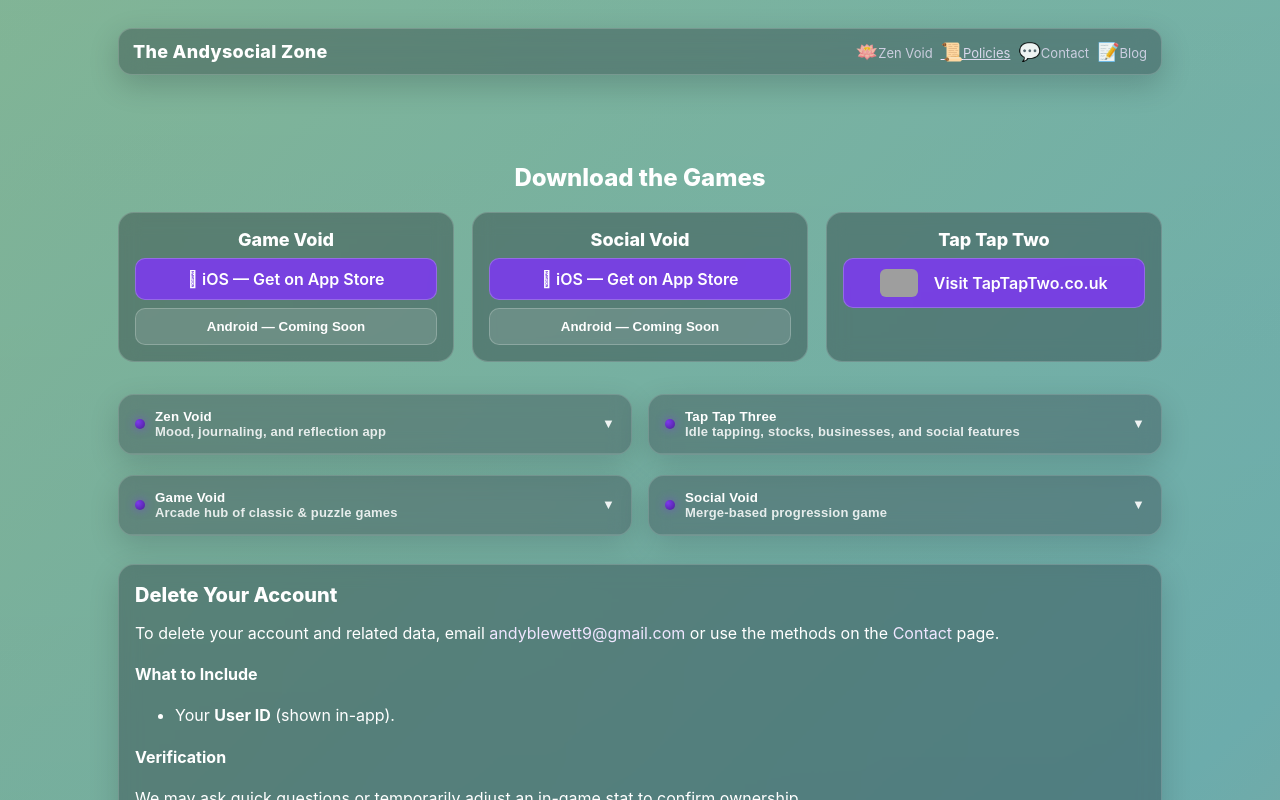
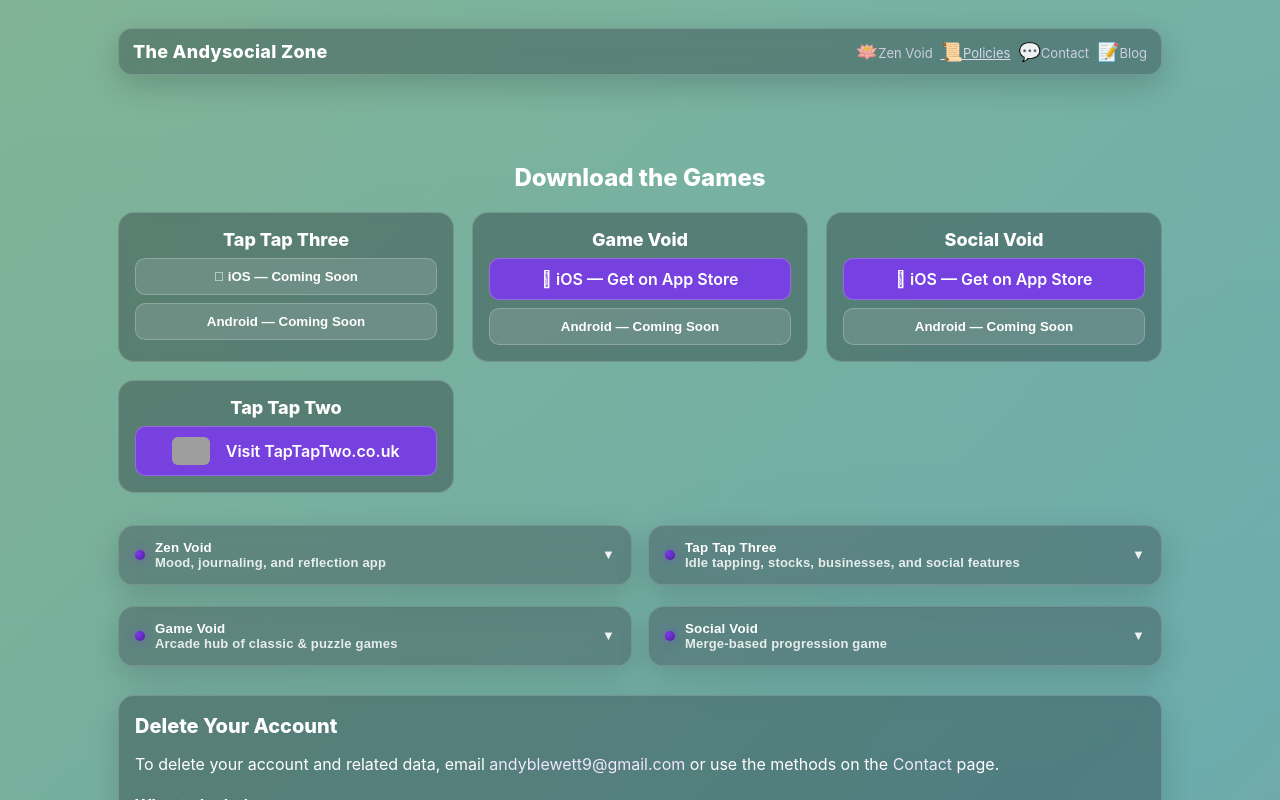
Before and after one commit to andyjxck/andysocialhub, a Next.js app: page /policies in a window 1280 px wide. Shown: the top 800 px of the page. Built offline with nearby package versions, Linux system fonts and the light colour scheme; grey boxes are pictures that could not be loaded.

Commit message:
Update policies.jsx

```diff
--- a/pages/policies.jsx
+++ b/pages/policies.jsx
@@ -385,31 +385,80 @@
   return (
     <Layout>
       {/* DOWNLOAD CTA SECTION */}
+    {/* DOWNLOAD CTA SECTION */}
 <section className="downloads" aria-labelledby="downloads-title">
   <h2 id="downloads-title" className="dl-title">Download the Games</h2>
 
   <div className="dl-grid">
+    {/* Tap Tap Three */}
+    <article className="dl-card">
+      <h3 className="dl-name">Tap Tap Three</h3>
+      <div className="store-buttons">
+        <button className="store-btn disabled" type="button" disabled>
+           iOS — Coming Soon
+        </button>
+        <button className="store-btn disabled" type="button" disabled>
+          Android — Coming Soon
+        </button>
+      </div>
+    </article>
+
+    {/* Game Void */}
     <article className="dl-card">
       <h3 className="dl-name">Game Void</h3>
       <div className="store-buttons">
-              <a className="store-btn" href={LINKS.GAME_VOID_IOS} target="_blank" rel="noopener noreferrer"> iOS — Get on App Store</a>
-              <button className="store-btn disabled" type="button" disabled>Android — Coming Soon</button>
+        <a
+          className="store-btn"
+          href={LINKS.GAME_VOID_IOS}
+          target="_blank"
+          rel="noopener noreferrer"
+        >
+           iOS — Get on App Store
+        </a>
+        <button className="store-btn disabled" type="button" disabled>
+          Android — Coming Soon
+        </button>
       </div>
     </article>
 
+    {/* Social Void */}
     <article className="dl-card">
       <h3 className="dl-name">Social Void</h3>
       <div className="store-buttons">
-              <a className="store-btn" href={LINKS.SOCIAL_VOID_IOS} target="_blank" rel="noopener noreferrer"> iOS — Get on App Store</a>
-              <button className="store-btn disabled" type="button" disabled>Android — Coming Soon</button>
+        <a
+          className="store-btn"
+          href={LINKS.SOCIAL_VOID_IOS}
+          target="_blank"
+          rel="noopener noreferrer"
+        >
+           iOS — Get on App Store
+        </a>
+        <button className="store-btn disabled" type="button" disabled>
+          Android — Coming Soon
+        </button>
       </div>
     </article>
 
+    {/* Tap Tap Two */}
     <article className="dl-card">
       <h3 className="dl-name">Tap Tap Two</h3>
       <div className="store-buttons">
-              <a className="store-btn" href={LINKS.TTT_SITE} target="_blank" rel="noopener noreferrer">
-                <img src={LINKS.TTT_LOGO} alt="Tap Tap Two logo" style={{ height: 28, width: "auto", marginRight: 8, borderRadius: 6 }} />
+        <a
+          className="store-btn"
+          href={LINKS.TTT_SITE}
+          target="_blank"
+          rel="noopener noreferrer"
+        >
+          <img
+            src={LINKS.TTT_LOGO}
+            alt="Tap Tap Two logo"
+            style={{
+              height: 28,
+              width: "auto",
+              marginRight: 8,
+              borderRadius: 6,
+            }}
+          />
           Visit TapTapTwo.co.uk
         </a>
       </div>
```
Lines whose indentation alone changed are shown as unchanged.
